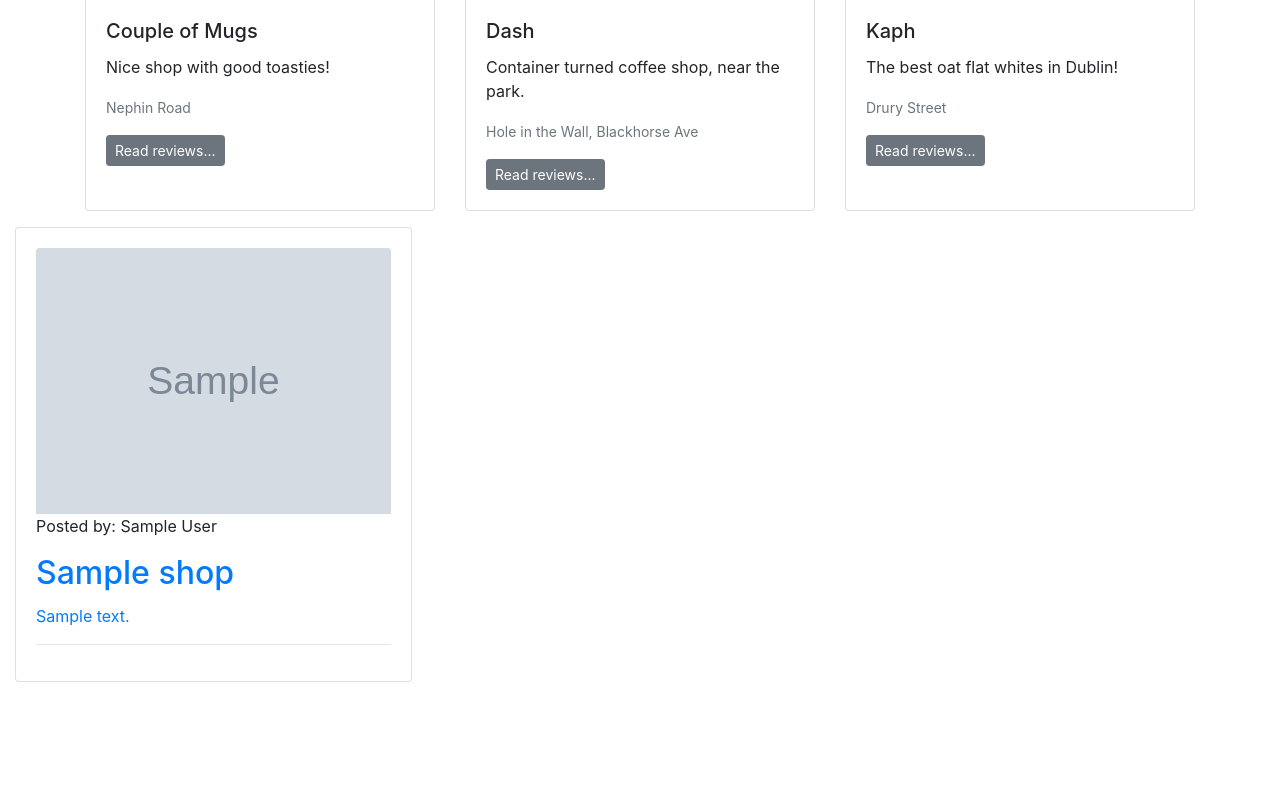
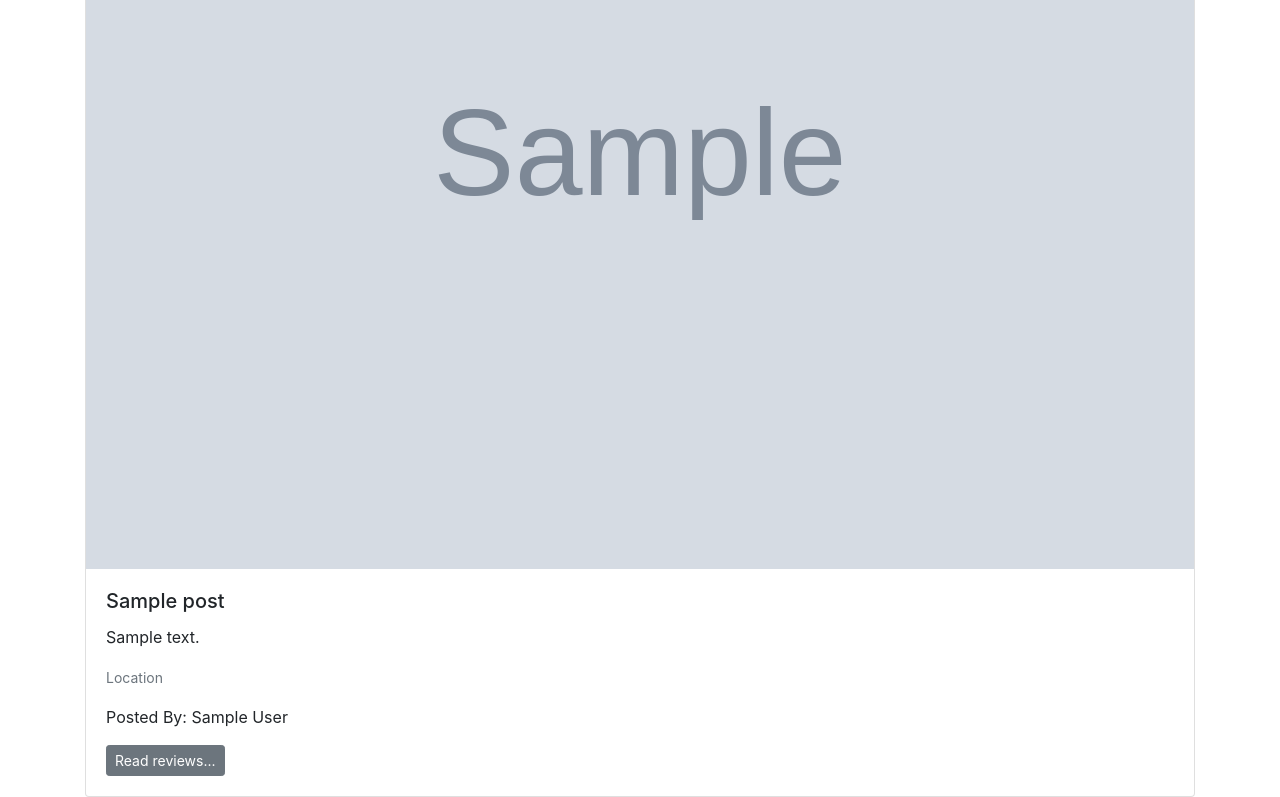
Before and after one commit to tomkelly111/Beansters, a Django app: template templates/index.html in a window 1280 px wide. Shown: the part 376-1173 px from the top of the page. Before the commit the page ends 1058 px from the top, so only its background shows below. Run offline with Django 3.2, Linux system fonts and the light colour scheme; the template is opened without the code that fills it: most values are stand-ins (such as "Sample title", 1, 10 or a date in 2020); grey boxes marked "Sample" are stand-in pictures.

Commit message:
incorporate view.py into index.html

```diff
--- a/beansters/settings.py
+++ b/beansters/settings.py
@@ -30,7 +30,7 @@ SECRET_KEY = os.environ.get('SECRET_KEY')
 # SECURITY WARNING: don't run with debug turned on in production!
 DEBUG = True
 
-ALLOWED_HOSTS = ['8080-tomkelly111-beansters-s1gse8gu439.ws-eu102.gitpod.io', '8000-tomkelly111-beansters-s1gse8gu439.ws-eu102.gitpod.io', 'beansters-1fb9f50a5877.herokuapp.com', 'localhost']
+ALLOWED_HOSTS = ['8000-tomkelly111-beansters-eitrrmoipi7.ws-eu102.gitpod.io', '8000-tomkelly111-beansters-s1gse8gu439.ws-eu102.gitpod.io', 'beansters-1fb9f50a5877.herokuapp.com', 'localhost']
 
 
 # Application definition
--- a/templates/index.html
+++ b/templates/index.html
@@ -1,69 +1,23 @@
-
 {% extends "base.html" %}
 
 {% block content %}
 <!-- Posts -->
 <section class="coffeeshopposts">
   <div class="card-deck">
+    {% for post in object_list %}
       <div class="card">
-                  <img src="..." class="card-img-top" alt="...">
-                  <div class="card-body">
-                    <h5 class="card-title">Couple of Mugs</h5>
-                    <p class="card-text">Nice shop with good toasties!</p>
-                    <p class="card-text"><small class="text-muted">Nephin Road</small></p>
-                    <button type="button" class="btn btn-secondary btn-sm" href="#" role="button">Read reviews...</button>
-                  </div>
-                </div>
-                <div class="card">
-                  <img src="..." class="card-img-top" alt="...">
-                  <div class="card-body">
-                    <h5 class="card-title">Dash</h5>
-                    <p class="card-text">Container turned coffee shop, near the park.</p>
-                    <p class="card-text"><small class="text-muted"> Hole in the Wall, Blackhorse Ave</small></p>
-                    <button type="button" class="btn btn-secondary btn-sm" href="#" role="button">Read reviews...</button>
-                  </div>
-                </div>
-                <div class="card">
-                  <img src="..." class="card-img-top" alt="...">
-                  <div class="card-body">
-                    <h5 class="card-title">Kaph</h5>
-                    <p class="card-text">The best oat flat whites in Dublin!</p>
-                    <p class="card-text"><small class="text-muted">Drury Street</small></p>
-                    <button type="button" class="btn btn-secondary btn-sm" href="#" role="button">Read reviews...</button>
-                  </div>
-                </div>
-              </div>
-
-        </section>
-    </article>
-
-    <div class="container-fluid">
-      <div class="row">
-
-          <!-- Blog Entries Column -->
-          <div class="col-12 mt-3 left">
-              <div class="row">
-                  {% for post in object_list %}
-                  <div class="col-md-4">
-                      <div class="card mb-4">
-                          <div class="card-body">
-                              <div class="image-container">
         {% if "placeholder" in post.featured_image.url %}
           <img class="card-img-top"
-                                      src="https://codeinstitute.s3.amazonaws.com/fullstack/blog/default.jpg">
+            src="https://images.pexels.com/photos/894695/pexels-photo-894695.jpeg?auto=compress&cs=tinysrgb&w=1600">
           {% else %}
           <img class="card-img-top" src=" {{ post.featured_image.url }}">
           {% endif %}
-                                  <div class="image-flash">
-                                      <p class="author">Posted by: {{ post.author }}</p>
-                                  </div>
-                              </div>
-                              <a href="#" class="post-link">
-                                  <h2 class="card-title">{{ post.shop }}</h2>
+        <div class="card-body">
+          <h5 class="card-title">{{ post.title }}</h5>
           <p class="card-text">{{ post.description }}</p>
-                              </a>
-                              <hr />
-                          </div>
+          <p class="card-text"><small class="text-muted">Location</small></p>
+          <p class="author">Posted By: {{ post.author }}</p>
+          <button type="button" class="btn btn-secondary btn-sm" href="#" role="button">Read reviews...</button>
         </div>
       </div>
       {% if forloop.counter|divisibleby:3 %}
@@ -71,10 +25,9 @@
     <div class="row">
       {% endif %}
       {% endfor %}
+    </div>
+</section>
 
-              </div>
-          </div>
-      </div>
 {% if is_paginated %}
 <nav aria-label="Page navigation">
   <ul class="pagination justify-content-center">
```
Also changed, not shown: coffeeposts/migrations/0002_alter_coffeeshoppost_options.py (added). Lines whose indentation alone changed are shown as unchanged.
